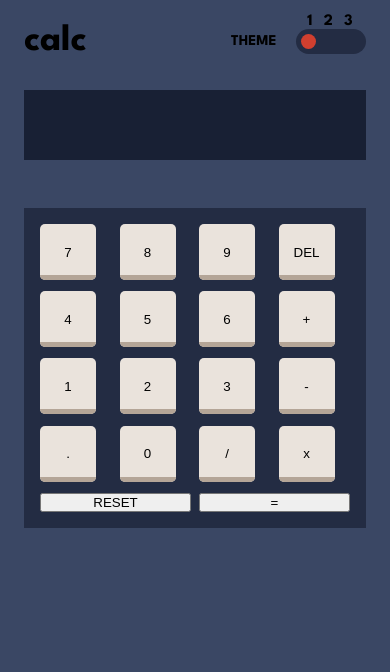
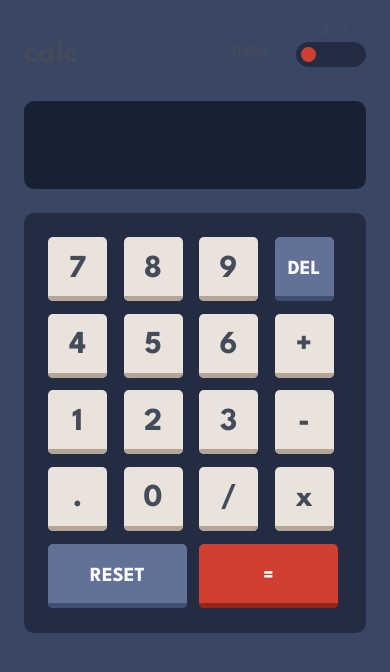
Before and after one commit to Maysn/Calculator-app, a React (Create React App) app: page / in a window 390 px wide. Shown: the top 672 px of the page. Built offline with nearby package versions, Linux system fonts and the light colour scheme.

Commit message:
add 3 themes mobile design done

```diff
--- a/src/App.css
+++ b/src/App.css
@@ -4,5 +4,6 @@
     height: 100vh;
     width: 100vw;
     background-color: var(--main-background);
+    color: var(--secondary-text);
     padding: 1.5rem;
 }
--- a/src/components/header/index.css
+++ b/src/components/header/index.css
@@ -1,7 +1,12 @@
 .calc-top {
     display: flex;
     justify-content: space-between;
-    margin-bottom: 2rem;
+    margin: 1rem 0;
+    color: var(--primary-text);
+}
+
+.calc {
+    font-size: 2rem;
 }
 
 .theme-switch {
@@ -12,7 +17,8 @@
 }
 
 .theme-switch > p {
-    font-size: 15px;
+    font-size: .8rem;
+    margin-bottom: .3rem;
 }
 
 .switch {
@@ -22,7 +28,8 @@
 .theme-number {
     position: absolute;
     bottom: 100%;
-    font-size: 1rem;
+    font-size: .8rem;
+    margin-bottom: .3rem;
 }
 
 .theme-number > span {
--- a/src/components/numPad/index.css
+++ b/src/components/numPad/index.css
@@ -10,15 +10,20 @@
     "key key key key"
     "r r e e";
     background-color: var(--keypad-toggle-background);
-    margin-top: 3rem;
-    padding: 1rem;
+    margin-top: 1.5rem;
+    padding: 1.5rem;
+    min-height: 420px;
+    border-radius: 10px;
 }
 
 .key {
     position: relative;
-    background-color: var(--key-background);
-    height: 3.5rem;
-    width: 3.5rem;
+    color: var(--primary-text);
+    background-color: var(--key-background-three);
+    height: 4rem;
+    width: 3.7rem;
+    font-size: 32px;
+    font-family: 'League Spartan', sans-serif;
     border: none;
     border-radius: 5px;
 }
@@ -26,7 +31,7 @@
 .key::before {
     position: absolute;
     content: '';
-    background-color: var(--key-shadow);
+    background-color: var(--key-shadow-three);
     height: 5px;
     width: 100%;
     right: 0;
@@ -36,10 +41,36 @@
     border-bottom-left-radius: 25px;
 }
 
+.del {
+    font-size: 1.25rem;
+    color: var(--secondary-text);
+    background-color: var(--key-background-one);
+}
+
+.del::before {
+    background-color: var(--key-shadow-one);
+}
+
 .reset {
     grid-area: r;
+    width: 97%;
+    font-size: 1.25rem;
+    color: var(--secondary-text);
+    background-color: var(--key-background-one);
+}
+
+.reset::before {
+    background-color: var(--key-shadow-one);
 }
 
 .equals {
     grid-area: e;
+    width: 97%;
+    font-size: 1.25rem;
+    color: var(--secondary-text);
+    background-color: var(--key-background-two);
 }
+
+.equals::before {
+    background-color: var(--key-shadow-two);
+}
--- a/src/components/numPad/index.js
+++ b/src/components/numPad/index.js
@@ -30,7 +30,7 @@ function NumPad({ operation, setOperation }) {
         9
       </button>
       <button
-        className="key"
+        className="key del"
         value={"DEL"}
         onClick={() => handleDEL(operation)}
       >
@@ -72,9 +72,9 @@ function NumPad({ operation, setOperation }) {
       <button className="key" value={"*"} onClick={handleClick}>
         x
       </button>
-      <button className="reset" onClick={handleRESET} >RESET</button>
+      <button className="key reset" onClick={handleRESET} >RESET</button>
       <button
-        className="equals"
+        className="key equals"
         value={"="}
         onClick={() => handleOperation(operation)}
       >
--- a/src/components/screen/index.css
+++ b/src/components/screen/index.css
@@ -1,15 +1,20 @@
 .screen {
     display: flex;
     justify-content: flex-end;
-    height: 70px;
     background-color: var(--screen-background);
+    min-height: 5.5rem;
+    border-radius: 10px;
+    margin-top: 2rem;
+
 }
 
 .screen > input {
+    font-size: 40px;
+    font-family: 'League Spartan', sans-serif;
     text-align: end;
+    color: var(--primary-text);
     background: transparent;
-    color: white;
-    margin-right: 1rem;
+    margin-right: 1.5rem;
     border: none;
     width: 100%;
 }
--- a/src/components/switch/index.css
+++ b/src/components/switch/index.css
@@ -3,7 +3,7 @@
   width: 15px;
   margin-left: 5px;
   appearance: none;
-  background-color: var(--key-background-toggle);
+  background-color: var(--key-background-two);
   border-radius: 50%;
   }
 
@@ -22,19 +22,6 @@
     width: 70px;
   }
 
-  /* .tri-state-toggle::before {
-    content: '1 2 3';
-    position: absolute;
-    font-size: 15px;
-    bottom: 100%;
-    margin-left: 10px;
-    margin-bottom: 3px;
-  }
-
-  .tri-state-toggle::before:not(:first-child){
-    padding: 3rem;
-  } */
-
   .visible {
     opacity: 1;
   }
--- a/src/index.css
+++ b/src/index.css
@@ -10,7 +10,7 @@ body {
   height: 100vh;
   width: 100vw;
   font-family: 'League Spartan', sans-serif;
-  font-size: 32px;
+  font-size: 16px;
 }
 
 code {
@@ -25,14 +25,14 @@ code {
   --screen-background: hsl(224, 36%, 15%);
 
   /* Keys */
-  --key-background: hsl(225, 21%, 49%);
-  --key-shadow: hsl(224, 28%, 35%);
+  --key-background-one: hsl(225, 21%, 49%);
+  --key-shadow-one: hsl(224, 28%, 35%);
 
-  --key-background-toggle: hsl(6, 63%, 50%);
-  --toggle-key-shadow: hsl(6, 70%, 34%);
+  --key-background-two: hsl(6, 63%, 50%);
+  --key-shadow-two: hsl(6, 70%, 34%);
 
-  --key-background: hsl(30, 25%, 89%);
-  --key-shadow: hsl(28, 16%, 65%);
+  --key-background-three: hsl(30, 25%, 89%);
+  --key-shadow-three: hsl(28, 16%, 65%);
 
   /* Text */
   --primary-text: hsl(221, 14%, 31%);
@@ -46,14 +46,14 @@ code {
   --screen-background: hsl(0, 0%, 93%);
 
   /* Keys */
-  --key-background: hsl(185, 42%, 37%);
-  --key-shadow: hsl(185, 58%, 25%);
+  --key-background-one: hsl(185, 42%, 37%);
+  --key-shadow-one: hsl(185, 58%, 25%);
 
-  --key-background-toggle: hsl(25, 98%, 40%);
-  --toggle-key-shadow: hsl(25, 99%, 27%);
+  --key-background-two: hsl(25, 98%, 40%);
+  --key-shadow-two: hsl(25, 99%, 27%);
 
-  --key-background: hsl(45, 7%, 89%);
-  --key-shadow: hsl(35, 11%, 61%);
+  --key-background-three: hsl(45, 7%, 89%);
+  --key-shadow-three: hsl(35, 11%, 61%);
 
   /* Text */
   --primary-text: hsl(60, 10%, 19%);
@@ -67,17 +67,17 @@ code {
   --screen-background: hsl(268, 71%, 12%);
 
   /* Keys */
-  --key-background: hsl(281, 89%, 26%);
-  --key-shadow: hsl(285, 91%, 52%);
+  --key-background-one: hsl(281, 89%, 26%);
+  --key-shadow-one: hsl(285, 91%, 52%);
 
-  --key-background-toggle: hsl(176, 100%, 44%);
-  --toggle-key-shadow: hsl(177, 92%, 70%);
+  --key-background-two: hsl(176, 100%, 44%);
+  --key-shadow-two: hsl(177, 92%, 70%);
 
-  --key-background: hsl(268, 47%, 21%);
-  --key-shadow: hsl(290, 70%, 36%);
+  --key-background-three: hsl(268, 47%, 21%);
+  --key-shadow-three: hsl(290, 70%, 36%);
 
   /* Text */
   --primary-text: hsl(52, 100%, 62%);
   --secondary-text: hsl(198, 20%, 13%);
-  --equal-btn-color: hsl(0, 0%, 100%);
+  --white-color: hsl(0, 0%, 100%);
 }
```
